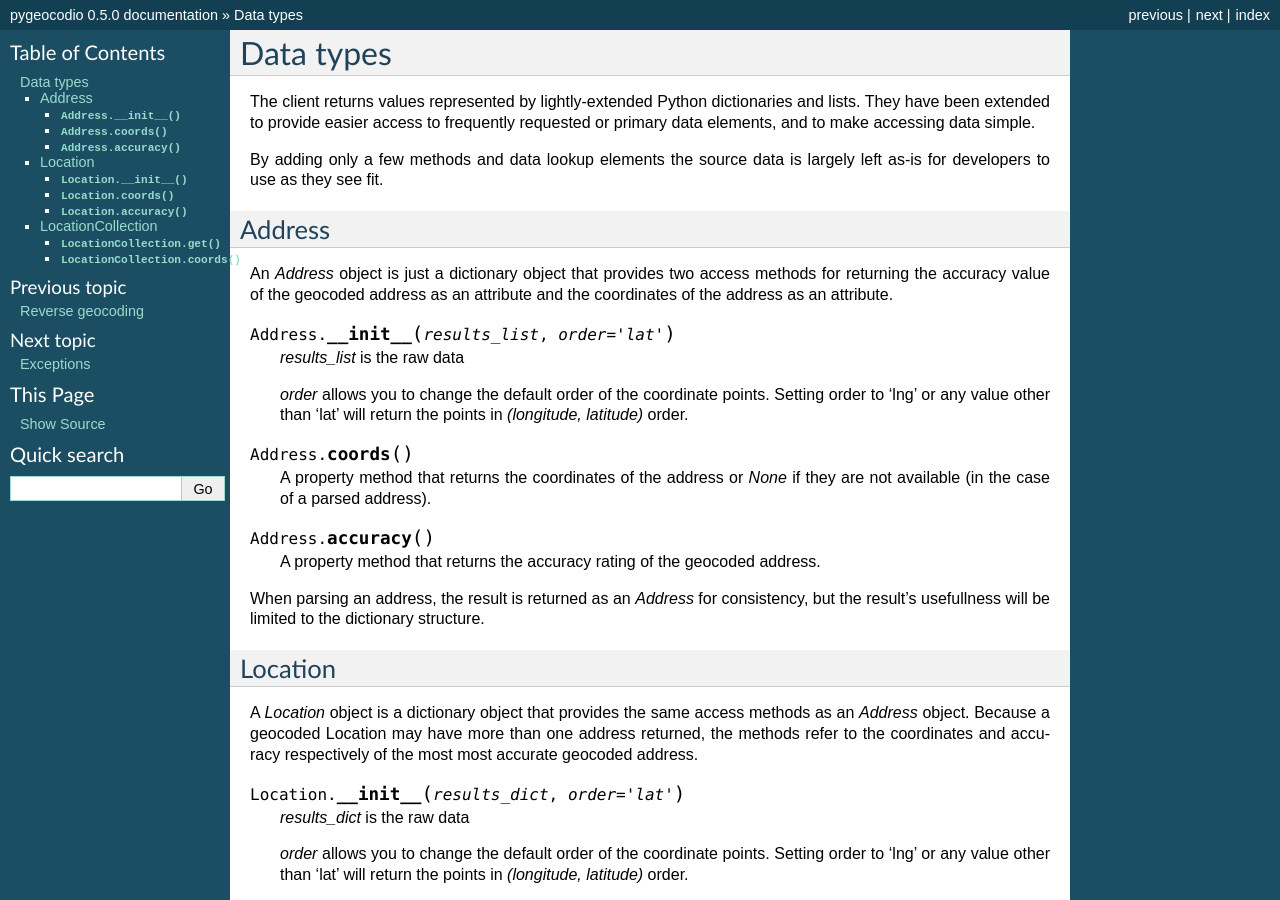
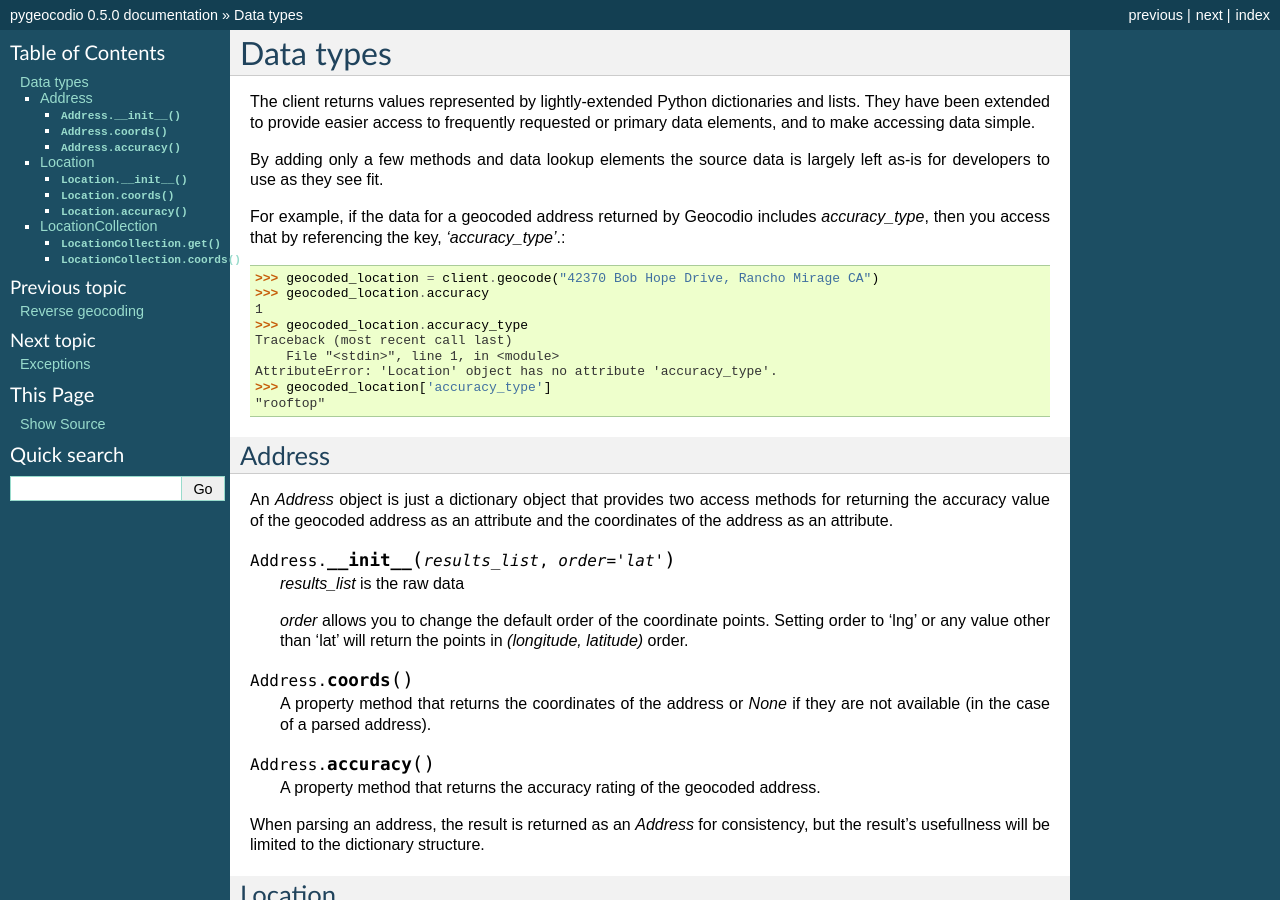
Before and after one commit to bennylope/pygeocodio, a Sphinx documentation site: the page built from docs/data.rst, in a window 1280 px wide and 900 px high. Built offline with Sphinx 7.4.7, drawn with Linux system fonts in a browser that asks for light colours; pages that are not in the unit, such as notebooks, are missing from menus.

Commit message:
Add documentation about base data type access

```diff
--- a/docs/data.rst
+++ b/docs/data.rst
@@ -10,6 +10,19 @@ requested or primary data elements, and to make accessing data simple.
 
 By adding only a few methods and data lookup elements the source data is
 largely left as-is for developers to use as they see fit.
+
+For example, if the data for a geocoded address returned by Geocodio includes
+`accuracy_type`, then you access that by referencing the key, `'accuracy_type'`.::
+
+    >>> geocoded_location = client.geocode("42370 Bob Hope Drive, Rancho Mirage CA")
+    >>> geocoded_location.accuracy
+    1
+    >>> geocoded_location.accuracy_type
+    Traceback (most recent call last)
+        File "<stdin>", line 1, in <module>
+    AttributeError: 'Location' object has no attribute 'accuracy_type'.
+    >>> geocoded_location['accuracy_type']
+    "rooftop"
 
 .. currentmodule:: geocodio.data
 
```
